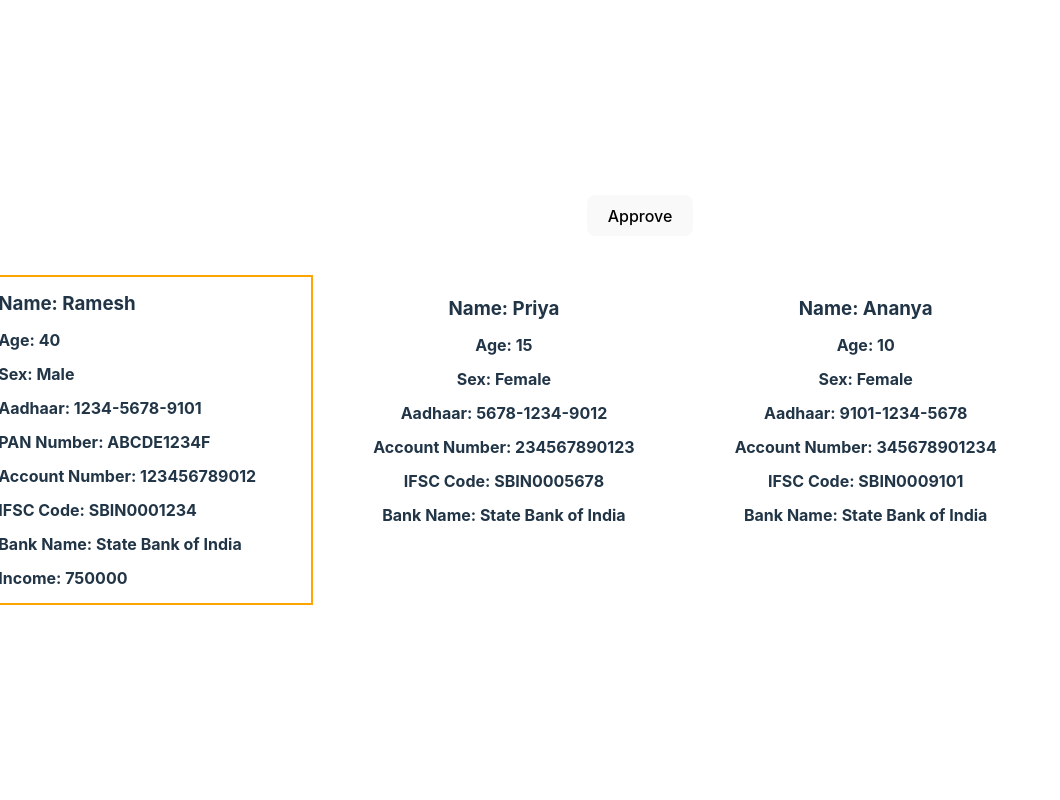
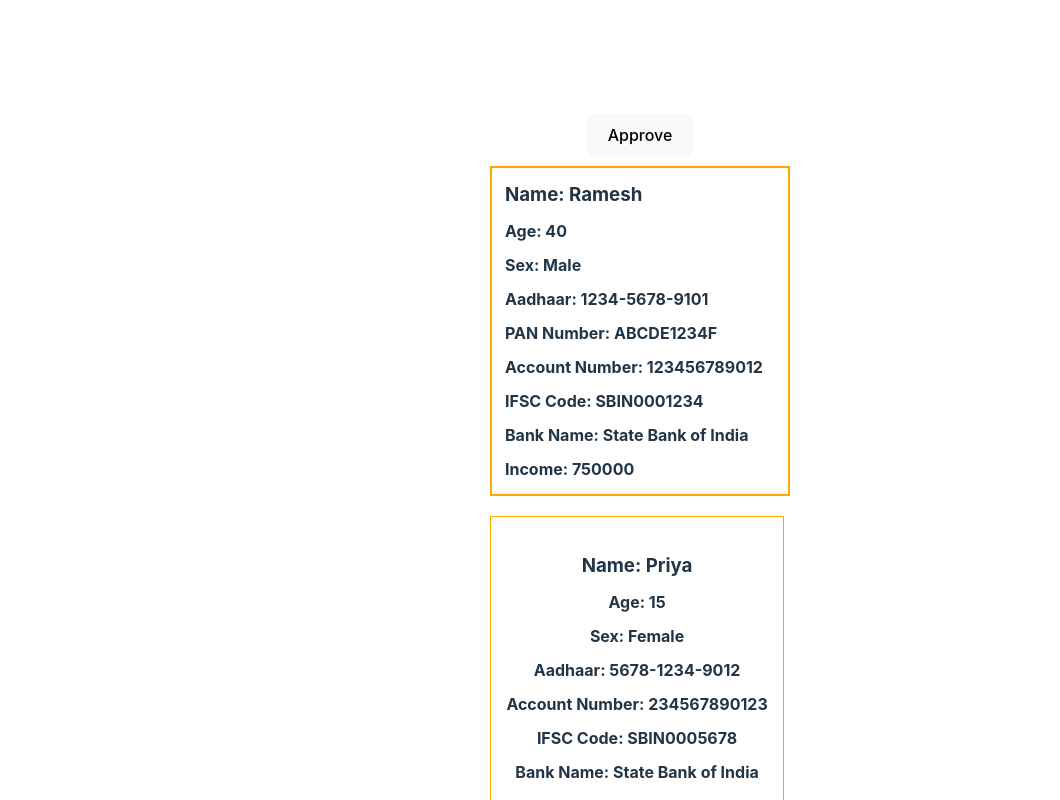
Before and after one commit to pankajkumarphe21/kanya-utthan, a React (Vite) app in the folder public/: page /edit/0 in a window 1280 px wide. Shown: the top 800 px of the page, without its empty margins (0-1060 px from the left). Built offline with nearby package versions, Linux system fonts and the light colour scheme.

Commit message:
view added

```diff
--- a/public/src/styles/approveregistration.module.css
+++ b/public/src/styles/approveregistration.module.css
@@ -5,8 +5,7 @@
     gap:10px;
     align-items: start;
     height: 300px;
-    border: 2px solid orange;
-    margin-left: -300px;
+    border: 2.5px solid orange;
     padding: 13px;
 }
 *{
@@ -17,12 +16,10 @@
     display: flex;
     flex-direction: row;
     gap: 20px;
-}
-.daughters{
-    display: flex;
-    gap:100px;
-    padding-left: 20px;
-    margin-left: 20px;
+    width: 300px;
+    height: 300px;
+    flex-wrap: wrap;
+    justify-content: space-between;
 }
 .daughter>h4{
     margin-bottom: 10px;
@@ -31,6 +28,15 @@
     margin-bottom: 10px;
     margin-top: 20px;
 }
+.daughters{
+    display: flex;
+    flex-direction: column;
+}
+.daughter{
+    border: 1px solid orange;
+    padding: 15px;
+}
 .toggle{
-    margin-bottom: 39px;
+    margin-bottom: 10px;
+    margin-top: -220px;
 }
```
